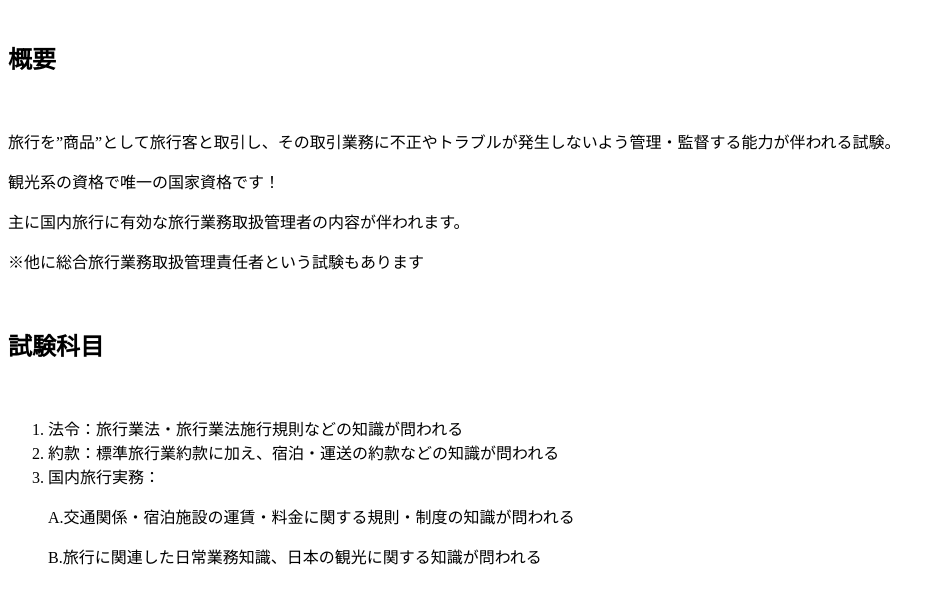
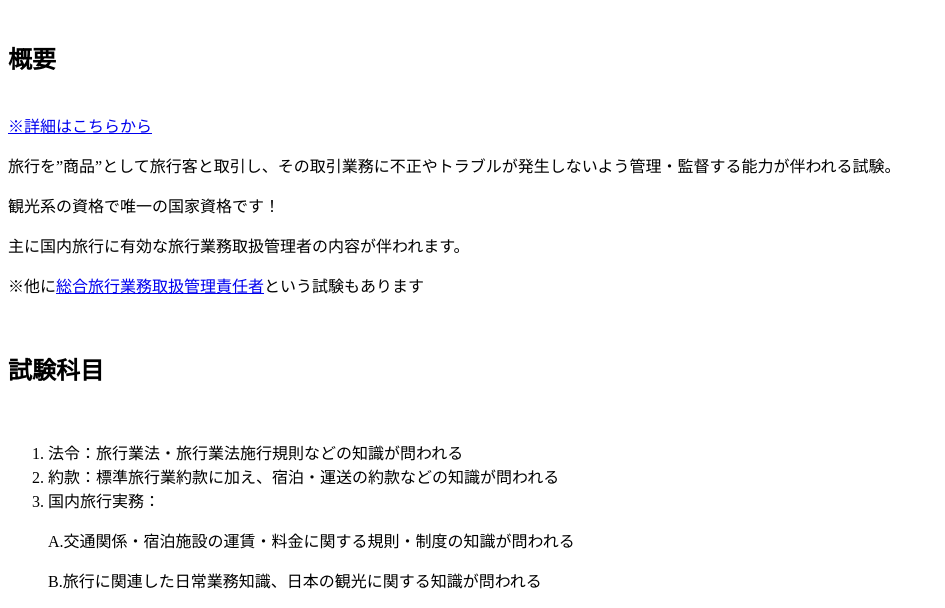
Before and after one commit to ShimizuTakeru/takeharu_final2, a plain HTML site: page gaiyo.html in a window 1280 px wide. Shown: the part 193-801 px from the top of the page, without its empty margins (0-945 px from the left). Drawn offline with Linux system fonts and the light colour scheme.

Commit message:
Update gaiyo.html

```diff
--- a/gaiyo.html
+++ b/gaiyo.html
@@ -24,10 +24,11 @@
                 <br>
                 <h2>概要</h2>
                 <br>
+                <a href="https://www.anta.or.jp/exam/shiken/setsumei.html">※詳細はこちらから</a>
                 <p>旅行を”商品”として旅行客と取引し、その取引業務に不正やトラブルが発生しないよう管理・監督する能力が伴われる試験。</p>
                 <p>観光系の資格で唯一の国家資格です！</p>
                 <p>主に国内旅行に有効な旅行業務取扱管理者の内容が伴われます。</p>
-                <p>※他に総合旅行業務取扱管理責任者という試験もあります</p>
+                <p>※他に<a href="https://www.jata-net.or.jp/seminar/">総合旅行業務取扱管理責任者</a>という試験もあります</p>
                 <br>
                 <h2>試験科目</h2>
                 <br>
```
